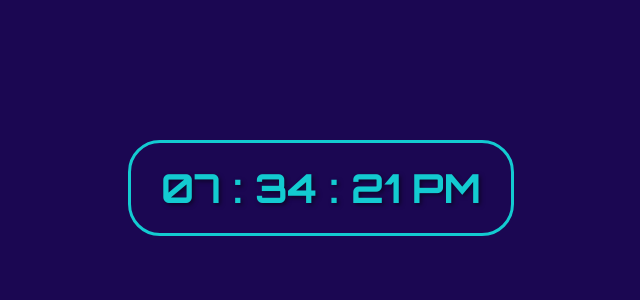
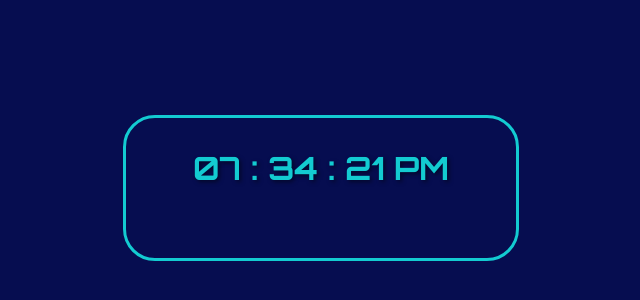
Before and after one commit to hernandoabella/digital-clock, a plain HTML site: page index.html in a window 1280 px wide. Shown: the part 212-512 px from the top of the page, without its empty margins (319-959 px from the left). Drawn offline with Linux system fonts and the light colour scheme.

Commit message:
Update styles.css

```diff
--- a/styles.css
+++ b/styles.css
@@ -2,7 +2,7 @@
 
 body {
     font-family: 'Orbitron', sans-serif;
-    background: #1b0752;
+    background: #060d50;
 }
 
 .container {
@@ -13,13 +13,20 @@ body {
     transform: translate(-50%, -50%);
     border: 3px solid #13cbd1;
     border-radius: 32px;
-    width: 340px;
+    width: 350px;
 }
 
 #reloj {
     text-align: center;
     text-shadow: 2px 2px 4px rgba(0, 0, 0, 0.5);
-    font-size: 2.5em;
+    padding: 10px;
+    font-size: 2em;
     font-weight: bold;
     color: #13cbd1;
 }
+
+#fecha {
+    color: #13cbd1;
+    text-align: center;
+    padding: 20px;
+}
```
